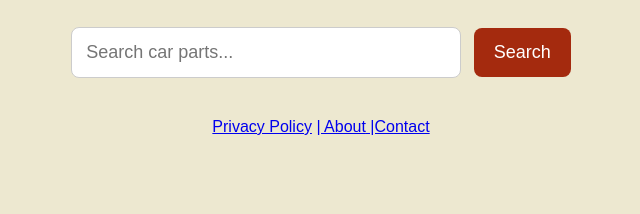
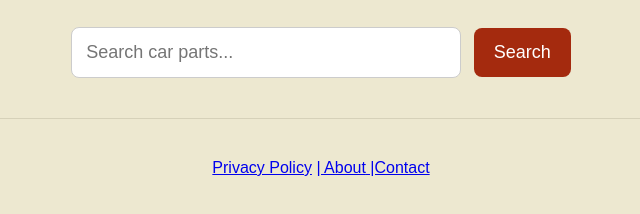
Before and after one commit to strayscarclub/strayparts, a plain HTML site: page search.html in a window 1280 px wide. Shown: the part 192-406 px from the top of the page, without its empty margins (319-959 px from the left). Drawn offline with Linux system fonts and the light colour scheme.

Commit message:
Update search.html

```diff
--- a/search.html
+++ b/search.html
@@ -161,11 +161,14 @@ button:hover {
   <p>Search multiple marketplaces for rare car parts</p>
 
   <div class="search-wrap">
-    <input id="query" type="text" placeholder="Search car parts..." />
-    <button onclick="searchParts()">Search</button>
-  </div>
+  <input id="query" type="text" placeholder="Search car parts..." />
+  <button onclick="searchParts()">Search</button>
+</div>
 
-  <div class="results" id="results"></div>
+<hr style="margin:40px auto;width:60%;border:0;border-top:1px solid #d6d1b9;">
+
+<div class="results" id="results"></div>
+
 
   <script>
     function searchParts() {
```
